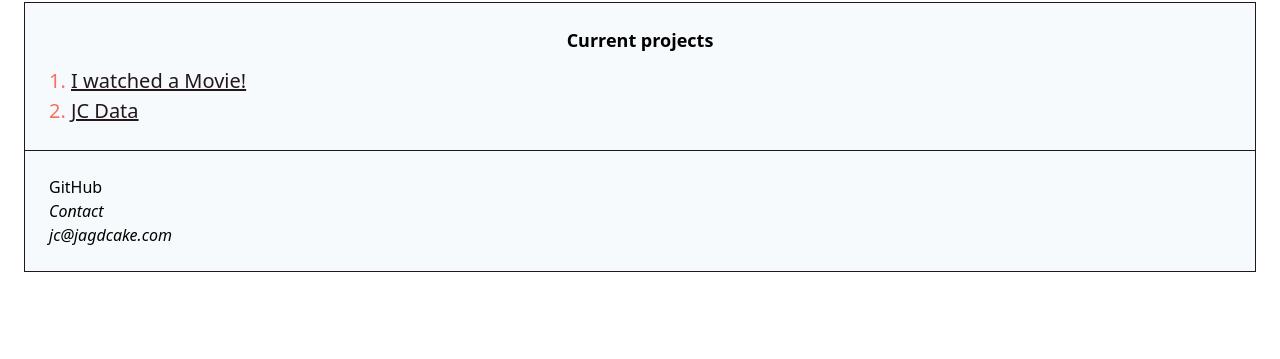
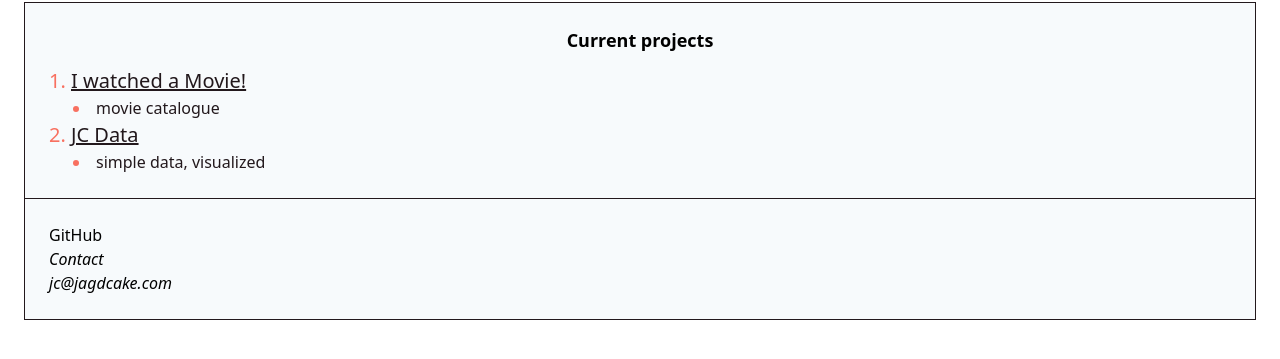
Before and after one commit to JagdCake/site.jagdcake, a website: page index.html in a window 1280 px wide. Shown: the part 153-512 px from the top of the page. Drawn offline with nearby package versions, Linux system fonts and the light colour scheme; files that its build step writes are made by us from their sources.

Commit message:
Add project descriptions

```diff
--- a/index.html
+++ b/index.html
@@ -30,9 +30,19 @@
                 <ol class="list-decimal list-inside text-bittersweet text-xl">
                     <li>
                         <a class="text-eerie underline" href="https://movies.jagdcake.com">I watched a Movie!</a>
+                        <ul class="text-base text-eerie list-disc list-inside pl-6 text-bittersweet">
+                            <li>
+                                <strong class="text-eerie font-normal">movie catalogue</strong>
+                            </li>
+                        </ul>
                     </li>
                     <li>
                         <a class="text-eerie underline" href="https://data.jagdcake.com">JC Data</a>
+                        <ul class="text-base text-eerie list-disc list-inside pl-6 text-bittersweet">
+                            <li>
+                                <strong class="text-eerie font-normal">simple data, visualized</strong>
+                            </li>
+                        </ul>
                     </li>
                 </ol>
             </article>
```
